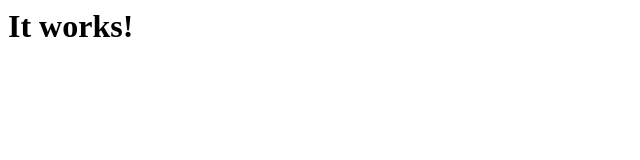
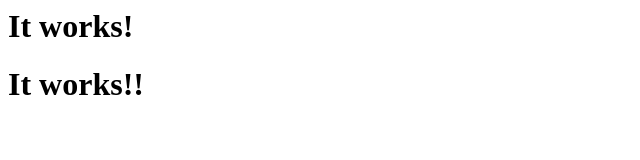
Before and after one commit to frankmitts/first-website, a plain HTML site: page index.html in a window 1280 px wide. Shown: the whole page, without its empty margins (0-640 px from the left). Drawn offline with Linux system fonts and the light colour scheme.

Commit message:
<h1>It works!!</h1>

```diff
--- a/index.html
+++ b/index.html
@@ -1 +1,2 @@
 <h1>It works!</h1>
+<h1>It works!!</h1>
```
